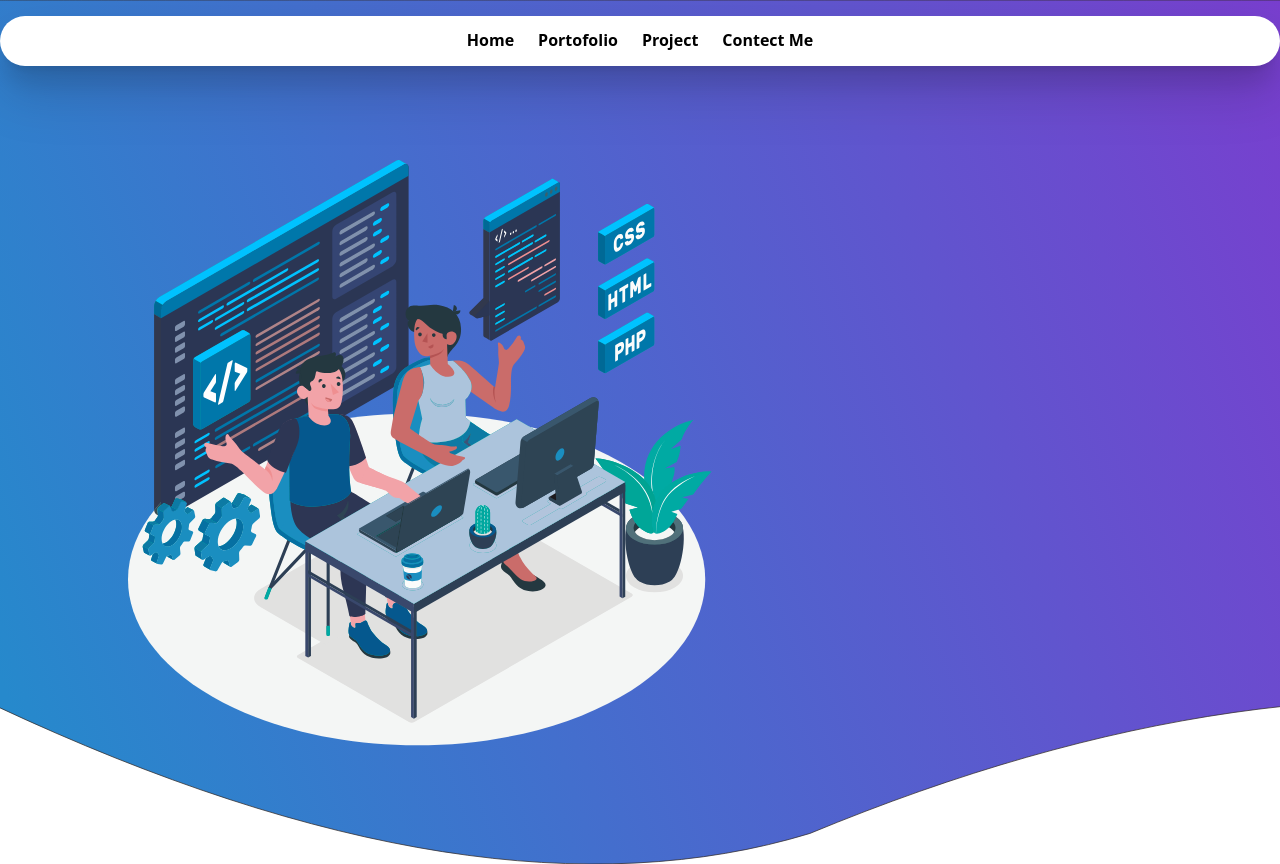
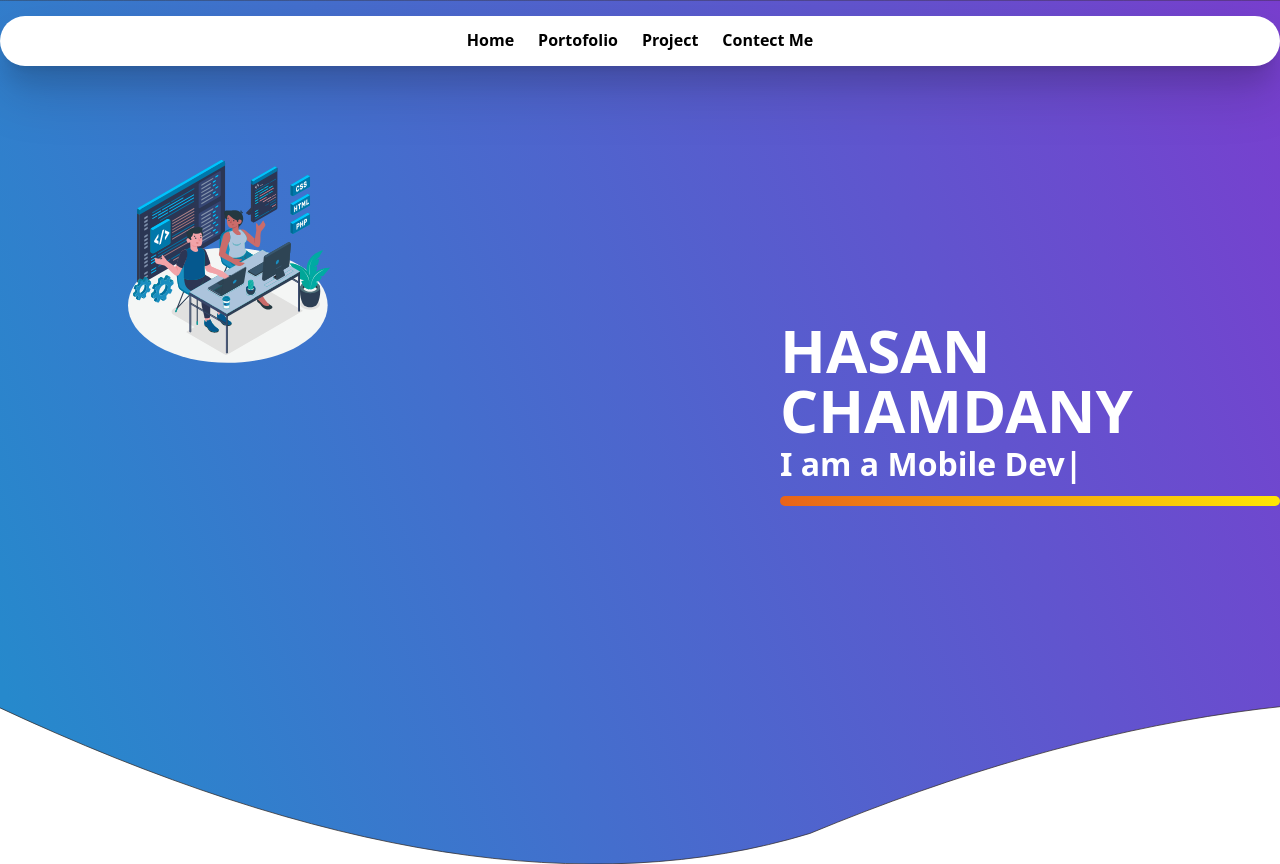
Before and after one commit to hasanchamdany/hasanchamdany.github.io, a Next.js app: page / in a window 1280 px wide. Built offline with nearby package versions, Linux system fonts and the light colour scheme.

Commit message:
feat(icons): add react icons for social media

```diff
--- a/package.json
+++ b/package.json
@@ -14,7 +14,9 @@
     "eslint-config-next": "13.1.2",
     "next": "13.1.2",
     "react": "18.2.0",
-    "react-dom": "18.2.0"
+    "react-dom": "18.2.0",
+    "react-icons": "^4.7.1",
+    "react-type-animation": "^2.1.2"
   },
   "devDependencies": {
     "autoprefixer": "^10.4.13",
--- a/src/pages/index.js
+++ b/src/pages/index.js
@@ -3,6 +3,8 @@ import Image from "next/image";
 import { Inter } from "@next/font/google";
 import styles from "@/styles/Home.module.css";
 import Navbar from "./../components/Navbar/Navbar.jsx";
+import { TypeAnimation } from "react-type-animation";
+import { AiFillInstagram, AiFillGithub, AiFillMail, AiFillPhone, AiOutlineWhatsApp } from "react-icons/ai";
 
 import vector1 from "./../../public/images/vector-1.svg";
 
@@ -24,8 +26,29 @@ export default function Home() {
                 height={585.35}
               />
             </div>
-            <div className="">
-
+            <div className="mt-40 ml-[450px] text-white font-bold">
+              <div className="mt-40 text-6xl">
+                <h1>HASAN</h1>
+                <h1>CHAMDANY</h1>
+              </div>
+              <TypeAnimation
+                // Same String at the start will only be typed once, initially
+                sequence={[
+                  "I am a Web Developer",
+                  1000,
+                  "I am a UI/UX Designer",
+                  1000,
+                  "I am a Mobile Developer",
+                  1000,
+                  "I am a Data Engineer",
+                  1000,
+                ]}
+                speed={50} // Custom Speed from 1-99 - Default Speed: 40
+                style={{ fontSize: "2em" }}
+                wrapper="span" // Animation will be rendered as a <span>
+                repeat={Infinity} // Repeat this Animation Sequence infinitely
+              />
+              <div className="w-[500px] max-h-[10px] bg-gradient-to-r from-[#E86319] to-[#FFE603] rounded-xl mt-2 text-transparent"> p</div>
             </div>
           </div>
         </div>
```
Also changed, not shown: 1 other file (tests, documents, lock files or other folders). Lines whose indentation alone changed are shown as unchanged.
